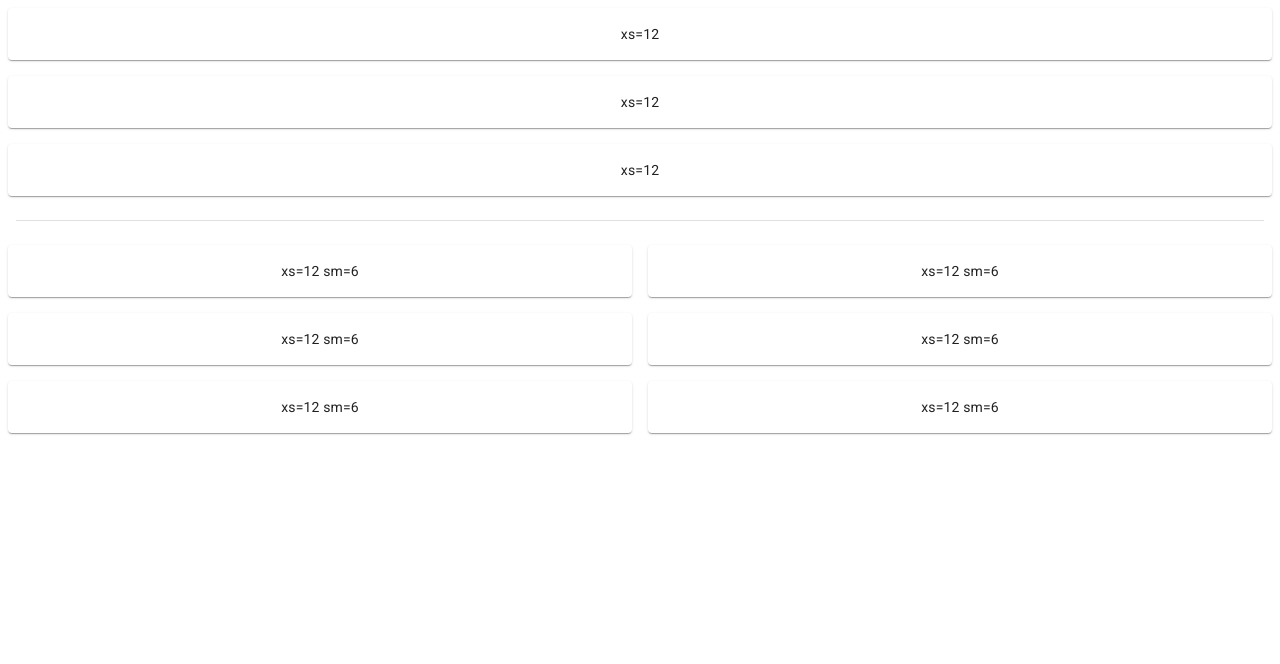
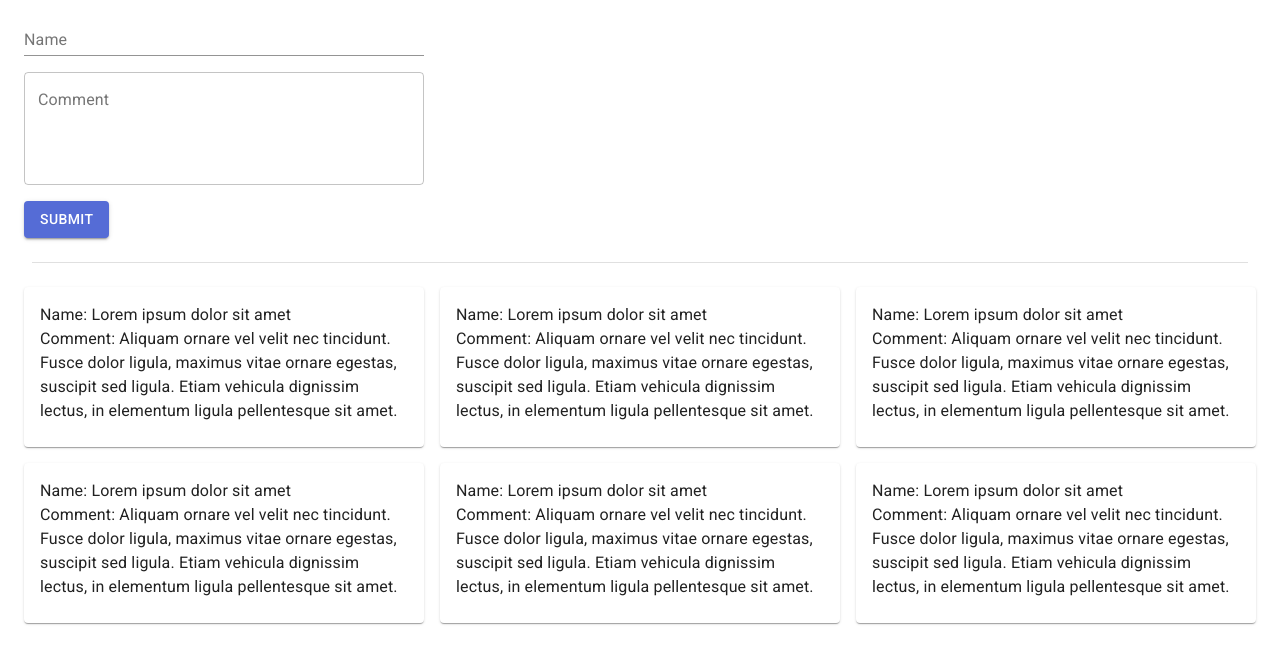
Before and after one commit to amalv/guestbook, a Next.js app: page / in a window 1280 px wide. Shown: the top 664 px of the page. Built offline with nearby package versions, Linux system fonts and the light colour scheme.

Commit message:
feat: Implement UI
Use 12-column grid layout to implement UI

Closes #26

```diff
--- a/components/App.styles.ts
+++ b/components/App.styles.ts
@@ -1,13 +1,12 @@
 import styled from "styled-components";
 import Grid from "@material-ui/core/Grid";
-import Paper from "@material-ui/core/Paper";
+import Typography from "@material-ui/core/Typography";
 
 export const GridContainer = styled(Grid)`
   margin: 0;
   text-align: center;
 `;
 
-export const PaperStyled = styled(Paper)`
-  padding: 16px;
-  text-align: center;
+export const TypographyCard = styled(Typography)`
+  text-align: left;
 `;
--- a/components/App.tsx
+++ b/components/App.tsx
@@ -2,23 +2,43 @@ import React from "react";
 import Divider from "@material-ui/core/Divider";
 import Grid from "@material-ui/core/Grid";
 import Box from "@material-ui/core/Box";
-import { GridContainer, PaperStyled } from "./App.styles";
+import Button from "@material-ui/core/Button";
+import Card from "@material-ui/core/Card";
+import CardContent from "@material-ui/core/CardContent";
+import TextField from "@material-ui/core/TextField";
+import { GridContainer, TypographyCard } from "./App.styles";
 
 const App: React.FC = () => (
+  <Box mx={2}>
     <GridContainer container>
-    <Grid item xs={12}>
+      <GridContainer container>
+        <Grid item xs={12} sm={8} md={4}>
           <Box p={1}>
-        <PaperStyled>xs=12</PaperStyled>
+            <TextField id="name" fullWidth label="Name" />
           </Box>
         </Grid>
+      </GridContainer>
       <Grid item xs={12}>
+        <GridContainer container>
+          <Grid item xs={12} sm={8} md={4}>
             <Box p={1}>
-        <PaperStyled>xs=12</PaperStyled>
+              <TextField
+                id="comment"
+                fullWidth
+                multiline
+                rows={4}
+                label="Comment"
+                variant="outlined"
+              />
             </Box>
           </Grid>
-    <Grid item xs={12}>
+        </GridContainer>
+      </Grid>
+      <Grid item>
         <Box p={1}>
-        <PaperStyled>xs=12</PaperStyled>
+          <Button variant="contained" color="primary">
+            Submit
+          </Button>
         </Box>
       </Grid>
       <Grid item xs={12}>
@@ -26,37 +46,98 @@ const App: React.FC = () => (
           <Divider />
         </Box>
       </Grid>
-    <Grid item xs={12} sm={6}>
+      <Grid item xs={12} sm={6} md={4}>
         <Box p={1}>
-        <PaperStyled>xs=12 sm=6</PaperStyled>
+          <Card>
+            <CardContent>
+              <TypographyCard>Name: Lorem ipsum dolor sit amet</TypographyCard>
+              <TypographyCard>
+                Comment: Aliquam ornare vel velit nec tincidunt. Fusce dolor
+                ligula, maximus vitae ornare egestas, suscipit sed ligula. Etiam
+                vehicula dignissim lectus, in elementum ligula pellentesque sit
+                amet.
+              </TypographyCard>
+            </CardContent>
+          </Card>
         </Box>
       </Grid>
-    <Grid item xs={12} sm={6}>
+      <Grid item xs={12} sm={6} md={4}>
         <Box p={1}>
-        <PaperStyled>xs=12 sm=6</PaperStyled>
+          <Card>
+            <CardContent>
+              <TypographyCard>Name: Lorem ipsum dolor sit amet</TypographyCard>
+              <TypographyCard>
+                Comment: Aliquam ornare vel velit nec tincidunt. Fusce dolor
+                ligula, maximus vitae ornare egestas, suscipit sed ligula. Etiam
+                vehicula dignissim lectus, in elementum ligula pellentesque sit
+                amet.
+              </TypographyCard>
+            </CardContent>
+          </Card>
         </Box>
       </Grid>
-    <Grid item xs={12} sm={6}>
+      <Grid item xs={12} sm={6} md={4}>
         <Box p={1}>
-        <PaperStyled>xs=12 sm=6</PaperStyled>
+          <Card>
+            <CardContent>
+              <TypographyCard>Name: Lorem ipsum dolor sit amet</TypographyCard>
+              <TypographyCard>
+                Comment: Aliquam ornare vel velit nec tincidunt. Fusce dolor
+                ligula, maximus vitae ornare egestas, suscipit sed ligula. Etiam
+                vehicula dignissim lectus, in elementum ligula pellentesque sit
+                amet.
+              </TypographyCard>
+            </CardContent>
+          </Card>
         </Box>
       </Grid>
-    <Grid item xs={12} sm={6}>
+      <Grid item xs={12} sm={6} md={4}>
         <Box p={1}>
-        <PaperStyled>xs=12 sm=6</PaperStyled>
+          <Card>
+            <CardContent>
+              <TypographyCard>Name: Lorem ipsum dolor sit amet</TypographyCard>
+              <TypographyCard>
+                Comment: Aliquam ornare vel velit nec tincidunt. Fusce dolor
+                ligula, maximus vitae ornare egestas, suscipit sed ligula. Etiam
+                vehicula dignissim lectus, in elementum ligula pellentesque sit
+                amet.
+              </TypographyCard>
+            </CardContent>
+          </Card>
         </Box>
       </Grid>
-    <Grid item xs={12} sm={6}>
+      <Grid item xs={12} sm={6} md={4}>
         <Box p={1}>
-        <PaperStyled>xs=12 sm=6</PaperStyled>
+          <Card>
+            <CardContent>
+              <TypographyCard>Name: Lorem ipsum dolor sit amet</TypographyCard>
+              <TypographyCard>
+                Comment: Aliquam ornare vel velit nec tincidunt. Fusce dolor
+                ligula, maximus vitae ornare egestas, suscipit sed ligula. Etiam
+                vehicula dignissim lectus, in elementum ligula pellentesque sit
+                amet.
+              </TypographyCard>
+            </CardContent>
+          </Card>
         </Box>
       </Grid>
-    <Grid item xs={12} sm={6}>
+      <Grid item xs={12} sm={6} md={4}>
         <Box p={1}>
-        <PaperStyled>xs=12 sm=6</PaperStyled>
+          <Card>
+            <CardContent>
+              <TypographyCard>Name: Lorem ipsum dolor sit amet</TypographyCard>
+              <TypographyCard>
+                Comment: Aliquam ornare vel velit nec tincidunt. Fusce dolor
+                ligula, maximus vitae ornare egestas, suscipit sed ligula. Etiam
+                vehicula dignissim lectus, in elementum ligula pellentesque sit
+                amet.
+              </TypographyCard>
+            </CardContent>
+          </Card>
         </Box>
       </Grid>
     </GridContainer>
+  </Box>
 );
 
 export default App;
```
Lines whose indentation alone changed are shown as unchanged.
